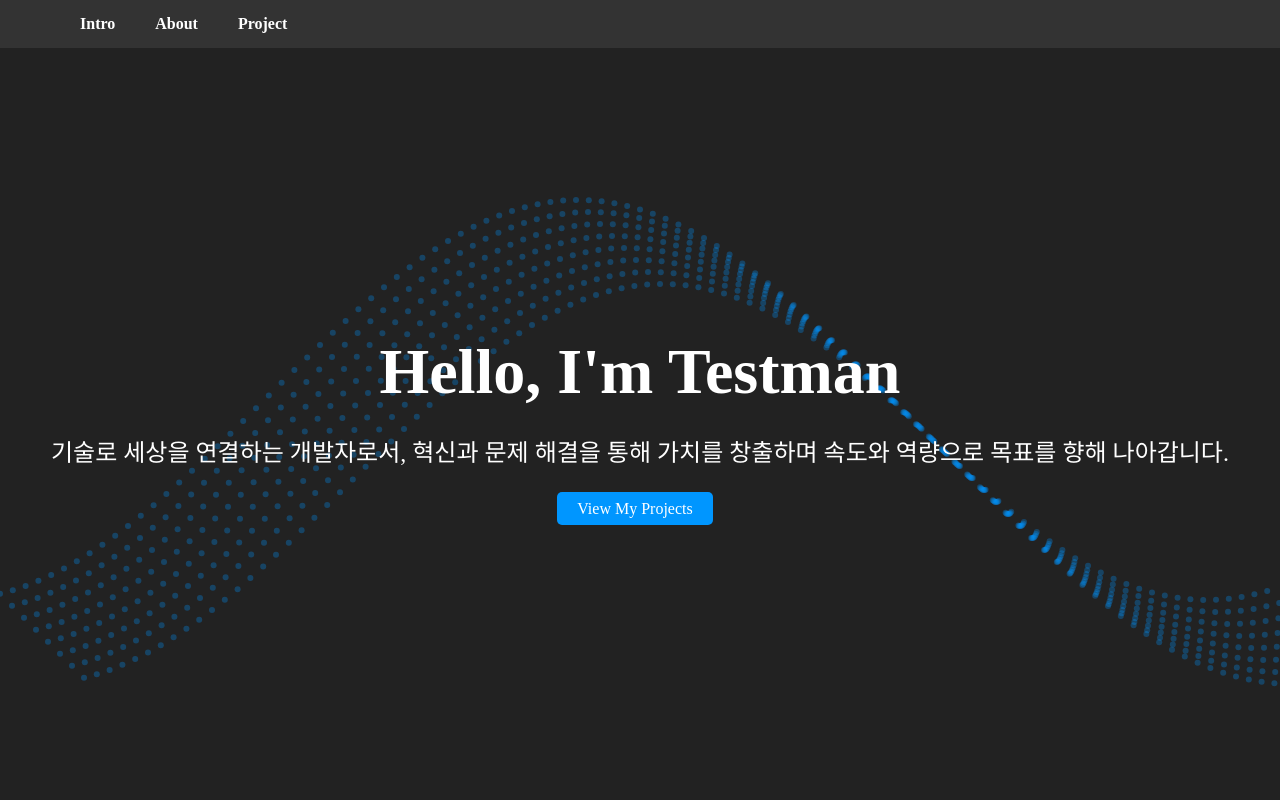
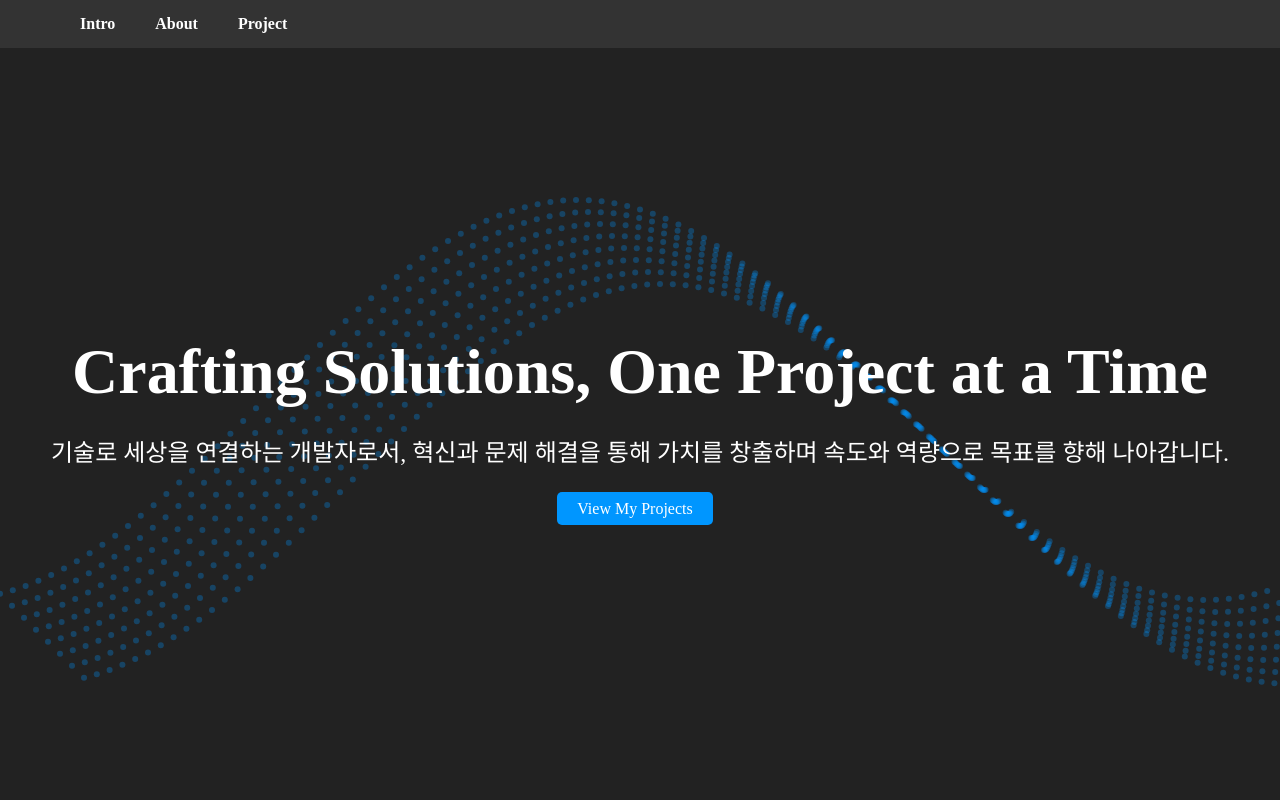
Before and after one commit to n3wzd/Folio, a React (Create React App) app: page / in a window 1280 px wide. Shown: the top 800 px of the page. Built offline with nearby package versions, Linux system fonts and the light colour scheme.

Commit message:
modify hero title

```diff
--- a/src/pages/HeroSection.js
+++ b/src/pages/HeroSection.js
@@ -11,7 +11,7 @@ const HeroSection = () => {
       </div>
       <div className="hero-container-item">
         <div className="hero-content">
-          <h1>Hello, I'm Testman</h1>
+          <h1>Crafting Solutions, One Project at a Time</h1>
           <p>기술로 세상을 연결하는 개발자로서, 혁신과 문제 해결을 통해 가치를 창출하며 속도와 역량으로 목표를 향해 나아갑니다.</p>
           <ButtonLink text="View My Projects" href="#about-section" openNewTab="false"/>
         </div>
```
